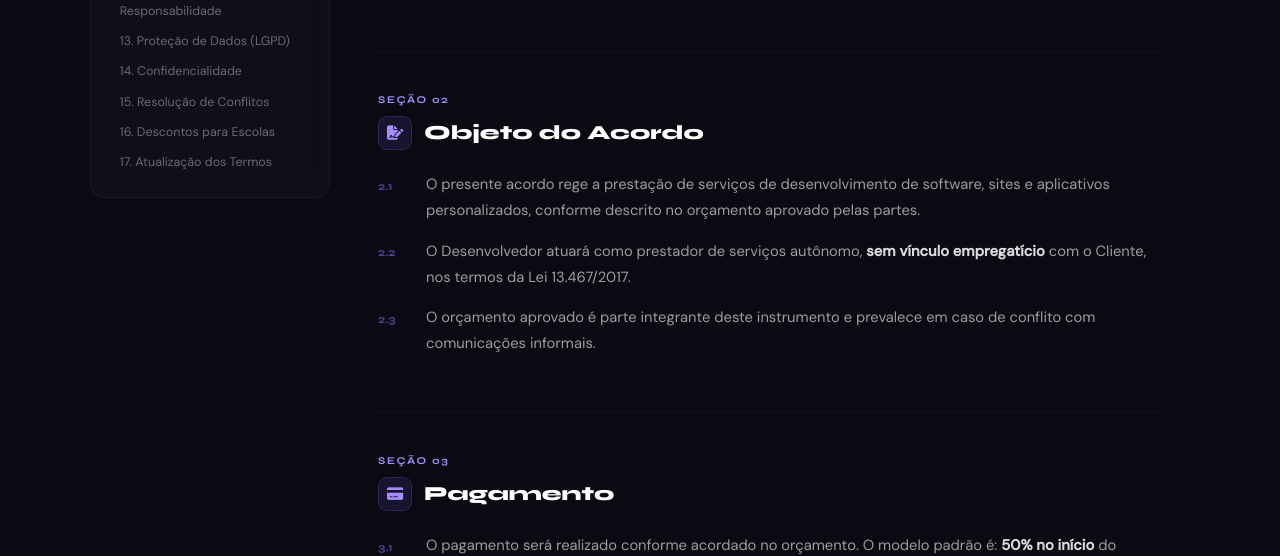
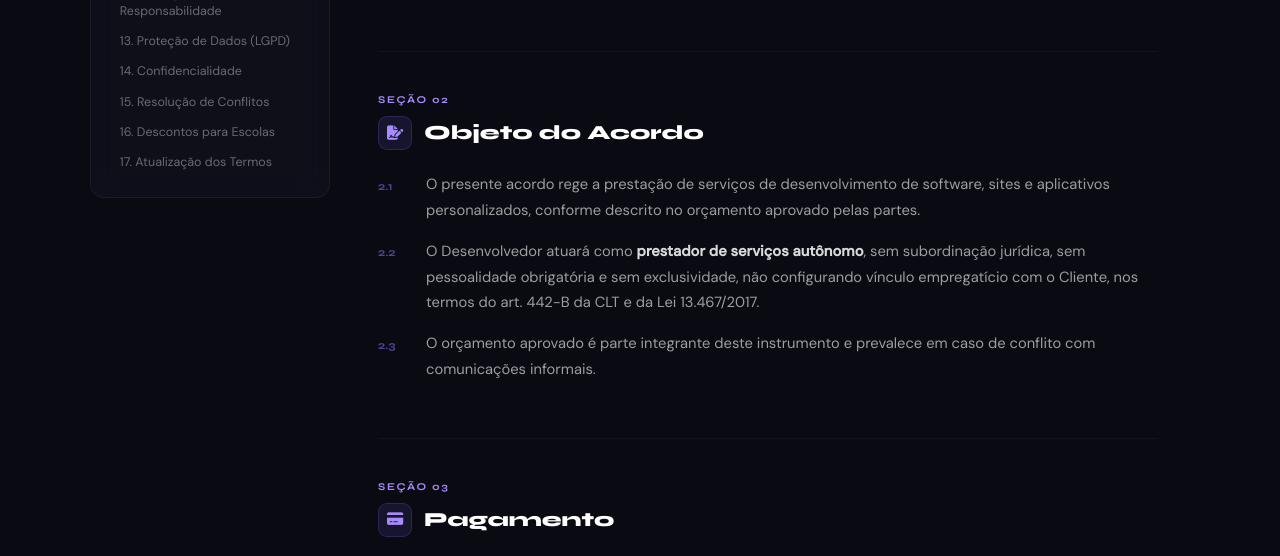
Before and after one commit to CatZeuss/Zeuss-Portfolio, a Flask app: page /terms in a window 1280 px wide. Shown: the part 1092-1648 px from the top of the page. Run offline with Flask 3, Linux system fonts and the light colour scheme; some libraries are stand-ins or nearby versions.

Commit message:
Update terms.html

```diff
--- a/templates/terms.html
+++ b/templates/terms.html
@@ -30,6 +30,9 @@
     border: 1px solid rgba(255,255,255,0.06);
     border-radius: 14px;
     padding: 1.2rem;
+}
+nav {
+    position: sticky;
 }
 .toc-title {
     font-family: 'Syne', sans-serif;
@@ -260,7 +263,7 @@
             <span class="section-num">Seção 02</span>
             <h2 class="section-heading"><i class="fas fa-file-signature"></i> Objeto do Acordo</h2>
             <div class="clause"><span class="clause-num">2.1</span><span>O presente acordo rege a prestação de serviços de desenvolvimento de software, sites e aplicativos personalizados, conforme descrito no orçamento aprovado pelas partes.</span></div>
-            <div class="clause"><span class="clause-num">2.2</span><span>O Desenvolvedor atuará como prestador de serviços autônomo, <strong>sem vínculo empregatício</strong> com o Cliente, nos termos da Lei 13.467/2017.</span></div>
+            <div class="clause"><span class="clause-num">2.2</span><span>O Desenvolvedor atuará como <strong>prestador de serviços autônomo</strong>, sem subordinação jurídica, sem pessoalidade obrigatória e sem exclusividade, não configurando vínculo empregatício com o Cliente, nos termos do art. 442-B da CLT e da Lei 13.467/2017.</span></div>
             <div class="clause"><span class="clause-num">2.3</span><span>O orçamento aprovado é parte integrante deste instrumento e prevalece em caso de conflito com comunicações informais.</span></div>
         </div>
 
@@ -357,7 +360,7 @@
             <h2 class="section-heading"><i class="fas fa-copyright"></i> Direitos Autorais e Propriedade Intelectual</h2>
             <div class="clause"><span class="clause-num">10.1</span><span>Após o pagamento integral, o Cliente adquire <strong>licença exclusiva de uso</strong> sobre o Produto Final desenvolvido especificamente para ele.</span></div>
             <div class="clause"><span class="clause-num">10.2</span><span>O Desenvolvedor retém o direito de reutilizar <strong>componentes genéricos, bibliotecas e padrões de código</strong> (não específicos do negócio do Cliente) em outros projetos.</span></div>
-            <div class="clause"><span class="clause-num">10.3</span><span>O Cliente <strong>não pode revender, sublicenciar ou redistribuir</strong> o Produto Final ou seu código-fonte sem autorização expressa e por escrito do Desenvolvedor.</span></div>
+            <div class="clause"><span class="clause-num">10.3</span><span>O Cliente <strong>não pode revender, sublicenciar ou redistribuir</strong> o Produto Final ou seu código-fonte sem autorização expressa e por escrito do Desenvolvedor. <strong>O descumprimento desta cláusula ensejará rescisão imediata e cobrança de indenização por perdas e danos.</strong></span></div>
             <div class="clause"><span class="clause-num">10.4</span><span>O Desenvolvedor poderá utilizar o projeto em seu <strong>portfólio profissional</strong> (capturas de tela, descrição técnica), salvo solicitação de confidencialidade por escrito feita antes da entrega.</span></div>
             <div class="clause"><span class="clause-num">10.5</span><span>Conteúdos fornecidos pelo Cliente (textos, imagens, marcas) são de sua exclusiva responsabilidade quanto a direitos de uso. O Desenvolvedor não se responsabiliza por violações de direitos autorais de terceiros em materiais fornecidos pelo Cliente.</span></div>
             <div class="clause"><span class="clause-num">10.6</span><span>Bibliotecas e componentes de código aberto utilizados no projeto seguem suas respectivas licenças open source, que serão documentadas e entregues ao Cliente.</span></div>
@@ -370,7 +373,7 @@
             <div class="clause"><span class="clause-num">11.1</span><span>O Cliente pode cancelar o projeto a qualquer momento mediante <strong>aviso prévio de 7 dias corridos</strong> por escrito, devendo pagar pelo trabalho já realizado proporcionalmente ao escopo total.</span></div>
             <div class="clause"><span class="clause-num">11.2</span><span>O Desenvolvedor pode cancelar o projeto caso o Cliente: não realize pagamentos no prazo, não forneça feedback por mais de 15 dias úteis consecutivos sem justificativa, ou descumpra qualquer cláusula deste instrumento.</span></div>
             <div class="clause"><span class="clause-num">11.3</span><span>Em cancelamento por iniciativa do Desenvolvedor sem justa causa, será devolvido ao Cliente o valor correspondente ao trabalho <strong>não iniciado</strong>.</span></div>
-            <div class="clause"><span class="clause-num">11.4</span><span>O pagamento inicial (sinal) é <strong>não reembolsável</strong> em caso de cancelamento por iniciativa do Cliente após o início efetivo do desenvolvimento, pois cobre custos de planejamento e alocação de agenda.</span></div>
+            <div class="clause"><span class="clause-num">11.4</span><span>O pagamento inicial é não reembolsável em caso de cancelamento por iniciativa do Cliente após o início efetivo do desenvolvimento, salvo em caso de descumprimento contratual comprovado por parte do Desenvolvedor.</span></div>
             <div class="terms-highlight terms-warning">
                 <i class="fas fa-triangle-exclamation"></i>
                 <span>Cancelamentos devem ser formalizados por escrito. Comunicações verbais não têm validade para fins de cancelamento.</span>
```
